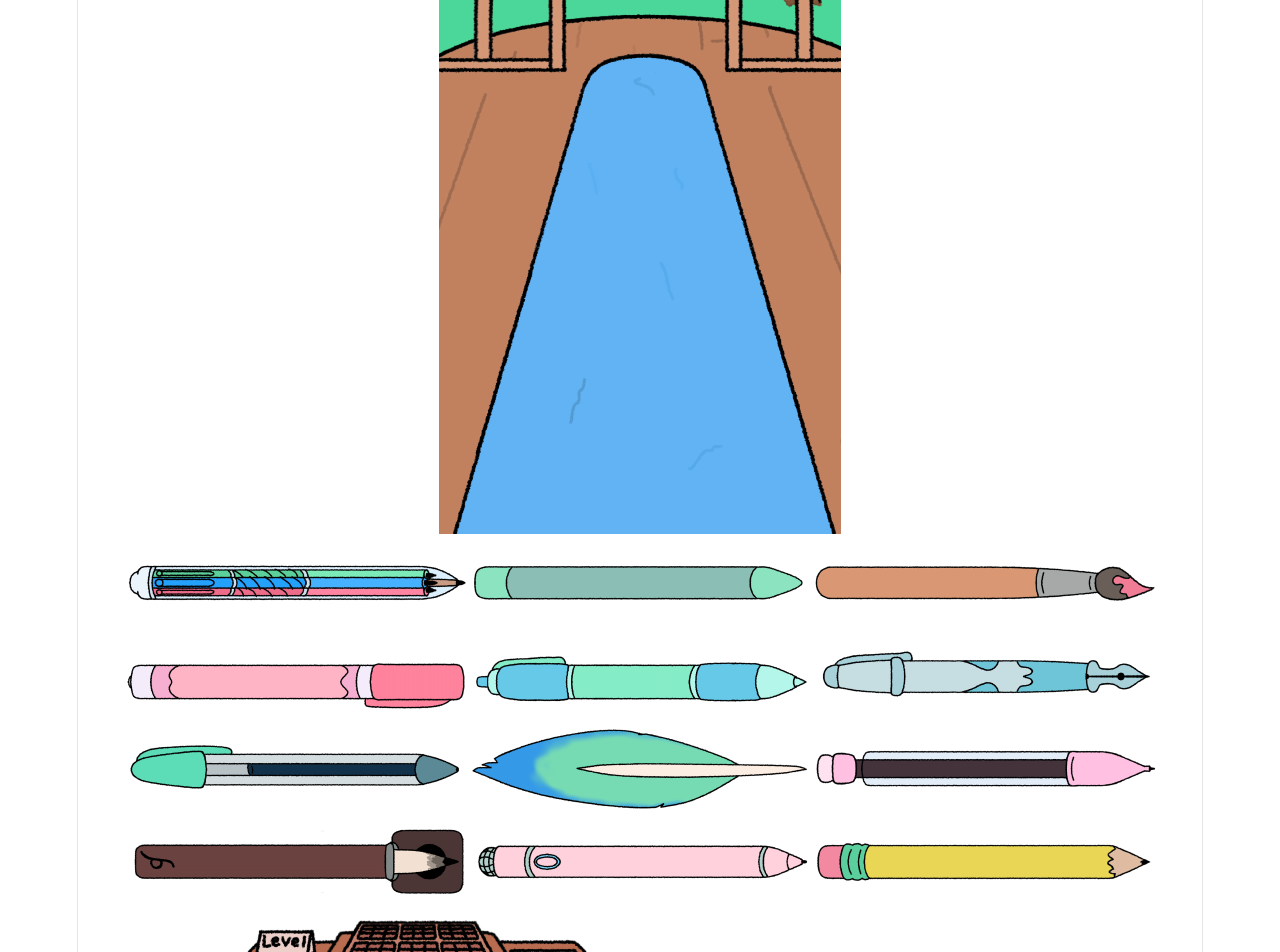
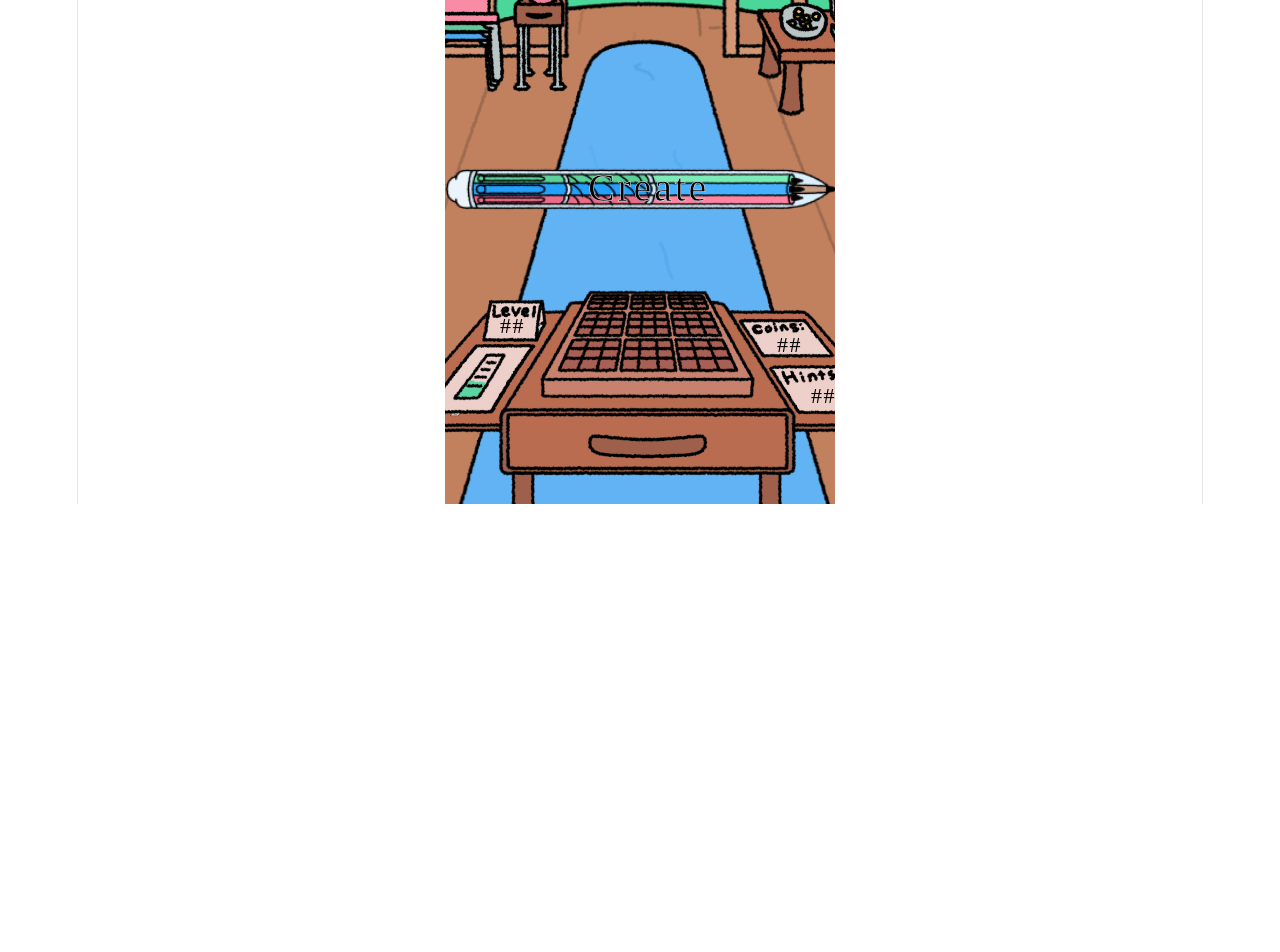
Before and after one commit to AliDAndrea/sugokuSudoku, a React (Vite) app in the folder Sugoku-Sudoku/: page / in a window 1280 px wide. Shown: the part 340-1292 px from the top of the page. After the commit the page ends 844 px from the top, so only its background shows below. Built offline with nearby package versions, Linux system fonts and the light colour scheme.

Commit message:
HomepageStyling

```diff
--- a/Sugoku-Sudoku/src/HomePage.jsx
+++ b/Sugoku-Sudoku/src/HomePage.jsx
@@ -6,115 +6,75 @@ import * as images from './figmages/index.js'
 
 export default function HomePage() {
   return (
-    <div className="bg-white min-w-screen min-h-screen overflow-hidden">
+    <div
+      style={{
+        backgroundColor: '#fff',
+        width: '100%',
+        maxWidth: '390px',
+        aspectRatio: '390 / 844',
+        position: 'relative',
+        overflow: 'hidden',
+        margin: '0 auto',
+      }}
+    >
       <img
         src={images.BgHome}
-        className="w-full h-full absolute left-0 top-0 max-w-none"
-        alt="bgDeco"
+        alt="Home background"
+        style={{ width: '100%', height: '100%', objectFit: 'cover', display: 'block' }}
       />
-      <div className="w-[92px] h-[352px] absolute left-[380px] top-[515px]">
+
+      <div
+        style={{width: '400px',height: '100px',position: 'absolute',left: '50%',top: '475px',transform: 'translateX(-50%)',}}>
         <img
           src={images.MultiPen}
-          className="w-[87px] h-[343px] absolute left-0 top-[5px] max-w-none"
+          style={{ width: '400px', height: '100px', position: 'absolute', left: '0', top: '5px', maxWidth: 'none' }}
           alt="multi_pen"
         />
-        <img
-          src={images.CrayonPen}
-          className="w-[87px] h-[343px] absolute left-0 top-[5px] max-w-none"
-          alt="crayon_pen"
-        />
-        <img
-          src={images.BrushPen}
-          className="w-[87px] h-[343px] absolute left-0 top-[5px] max-w-none"
-          alt="brush_pen"
-        />
-        <img
-          src={images.MarkerPen}
-          className="w-[87px] h-[343px] absolute -left-[9px] top-0 max-w-none"
-          alt="marker_pen"
-        />
-        <img
-          src={images.PenPen}
-          className="w-[87px] h-[343px] absolute left-0 top-0 max-w-none"
-          alt="pen_pen"
-        />
-        <img
-          src={images.InkPen}
-          className="w-[87px] h-[343px] absolute -left-[3px] top-[5px] max-w-none"
-          alt="ink_pen"
-        />
-        <img
-          src={images.CheapPen}
-          className="w-[87px] h-[343px] absolute left-0 top-[5px] max-w-none"
-          alt="cheap_pen"
-        />
-        <img
-          src={images.QuillPen}
-          className="w-[87px] h-[344px] absolute left-0 top-[5px] max-w-none"
-          alt="quill_pen"
-        />
-        <img
-          src={images.MechPen}
-          className="w-[87px] h-[343px] absolute left-0 top-[5px] max-w-none"
-          alt="mech_pen"
-        />
-        <img
-          src={images.YatatePen}
-          className="w-[87px] h-[343px] absolute left-0 top-[5px] max-w-none"
-          alt="yatate_pen"
-        />
-        <img
-          src={images.StylusPen}
-          className="w-[87px] h-[343px] absolute left-0 top-[5px] max-w-none"
-          alt="stylus_pen"
-        />
-        <img
-          src={images.PencilPen}
-          className="w-[87px] h-[343px] absolute left-0 top-[5px] max-w-none"
-          alt="pencil_pen"
-        />
+        <span style={{ color: '#000', WebkitTextStroke: '.5px white', fontFamily: 'Piedra', fontSize: '40px', position: 'absolute', left: '37%', top: '40px', letterSpacing: '0.07em', zIndex: 1 }}>
+          Create
+        </span>
       </div>
-      <div className="w-[50px] h-[51px] absolute left-[343px] top-2"></div>
+      <div style={{ width: '50px', height: '51px', position: 'absolute', left: '343px', top: '8px' }}></div>
       <img
         src={images.Puzzledesk}
-        className="w-[539px] h-[252px] absolute -left-[65px] top-[622px] max-w-none"
+        style={{ width: '539px', height: '252px', position: 'absolute', left: '-65px', top: '622px' }}
         alt="PuzzleDesk"
       />
       <img
         src={images.Levelprogressbar}
-        className="w-[133px] h-[97px] absolute -left-[35px] top-[676px] max-w-none"
+        style={{ width: '133px', height: '97px', position: 'absolute', left: '-35px', top: '676px' }}
         alt="LevelProgressBar"
       />
       <img
         src={images.Shopdesk}
-        className="w-[228px] h-[155px] absolute left-[300px] top-[310px] max-w-none"
+        style={{ width: '228px', height: '155px', position: 'absolute', left: '300px', top: '310px' }}
         alt="ShopDesk"
       />
       <img
         src={images.Shopsign}
-        className="w-[81px] h-[83px] absolute left-[329px] top-[193px] max-w-none"
+        style={{ width: '81px', height: '83px', position: 'absolute', left: '329px', top: '193px' }}
         alt="ShopSign"
       />
       <Link
         to="/friends"
         aria-label="Open friends page"
-        className="absolute -left-[35px] top-[210px] block h-[234px] w-[173px]"
+        style={{ width: '173px', height: '234px', position: 'absolute', left: '-35px', top: '210px' }}
       >
         <img
           src={images.Friends}
-          className="h-full w-full max-w-none"
+          style={{ height: '100%', width: '100%', maxWidth: 'none' }}
           alt="Friends"
         />
       </Link>
-      <p className="text-[#000] font-piedra text-[22px] w-[31px] h-[29px] absolute left-[363px] top-[723px] tracking-[0.07em]">
+      <p style={{ color: '#000', fontFamily: 'Piedra', fontSize: '22px', width: '31px', height: '29px', position: 'absolute', left: '363px', top: '723px', letterSpacing: '0.07em' }}>
         ##
       </p>
-      <p className="text-[#000] font-piedra text-[22px] w-[31px] h-[29px] absolute left-[52px] top-[653px] tracking-[0.07em]">
+      <p style={{ color: '#000', fontFamily: 'Piedra', fontSize: '22px', width: '31px', height: '29px', position: 'absolute', left: '52px', top: '653px', letterSpacing: '0.07em' }}>
         ##
       </p>
-      <p className="text-[#000] font-piedra text-xl w-[31px] h-[26px] absolute left-[329px] top-[672px] tracking-[0.07em]">
+      <p style={{ color: '#000', fontFamily: 'Piedra', fontSize: '22px', width: '31px', height: '29px', position: 'absolute', left: '329px', top: '672px', letterSpacing: '0.07em' }}>
         ##
       </p>
     </div>
-  );
+  )
 }
```
Also changed, not shown: 1 other file (tests, documents, lock files or other folders).
